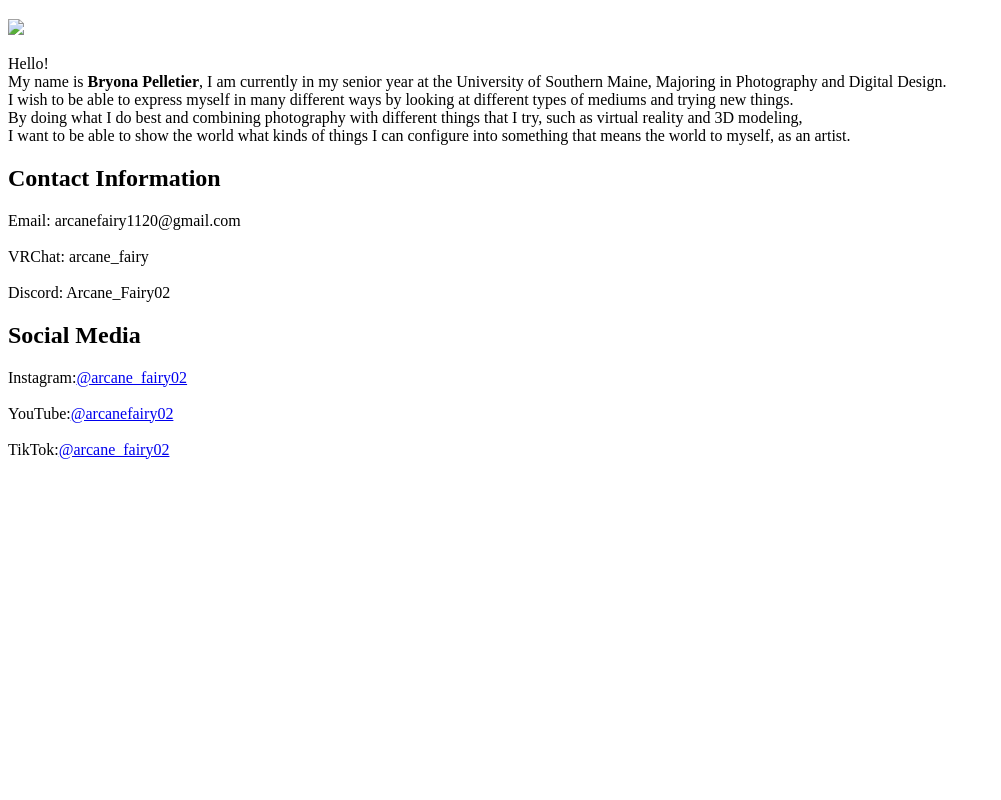
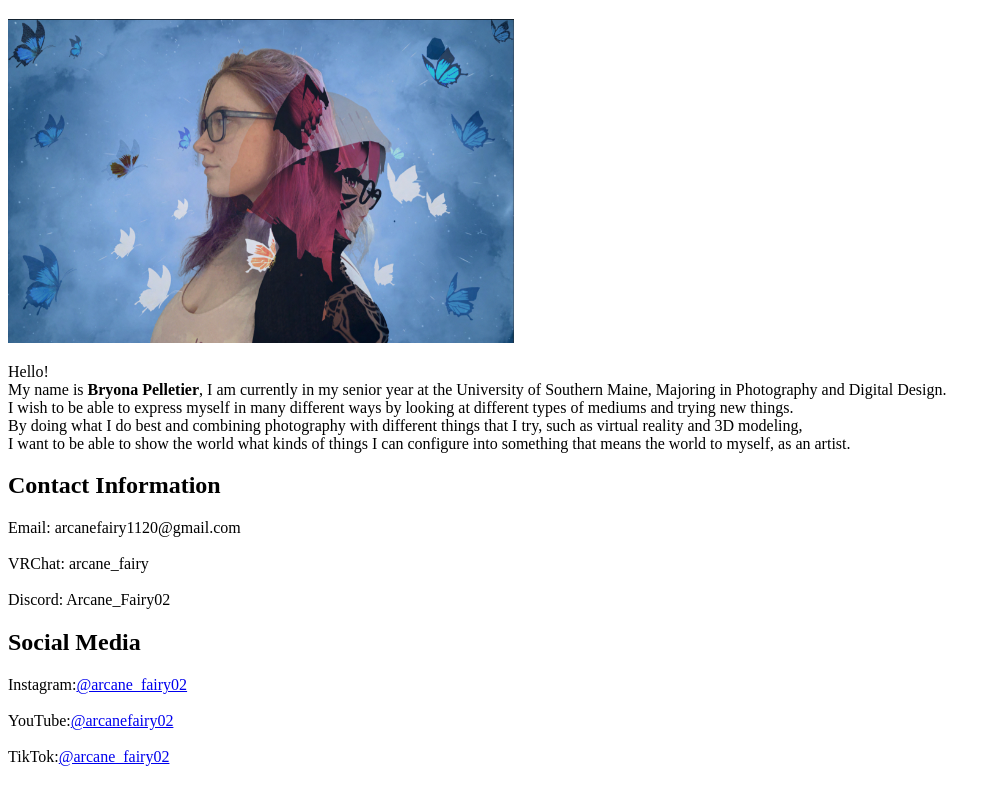
Before and after one commit to BryonaP/WorldCreation_ArcaneFairy, a plain HTML site: page bio.html in a window 1280 px wide. Shown: the part 123-923 px from the top of the page, without its empty margins (0-1001 px from the left). Before the commit the page ends 800 px from the top, so only its background shows below. Drawn offline with Linux system fonts and the light colour scheme.

Commit message:
Update bio.html

```diff
--- a/bio.html
+++ b/bio.html
@@ -13,7 +13,7 @@
 <h1> About Me </h1>
 
 
-<img src="media/portrait1.jpeg" width = "40%">
+<img src="media/portrait1.png" width = "40%">
 
 <p> Hello!
 <br> My name is <b>Bryona Pelletier</b>, I am currently in my senior year at the University of Southern Maine, Majoring in Photography and Digital Design. <br>
```
